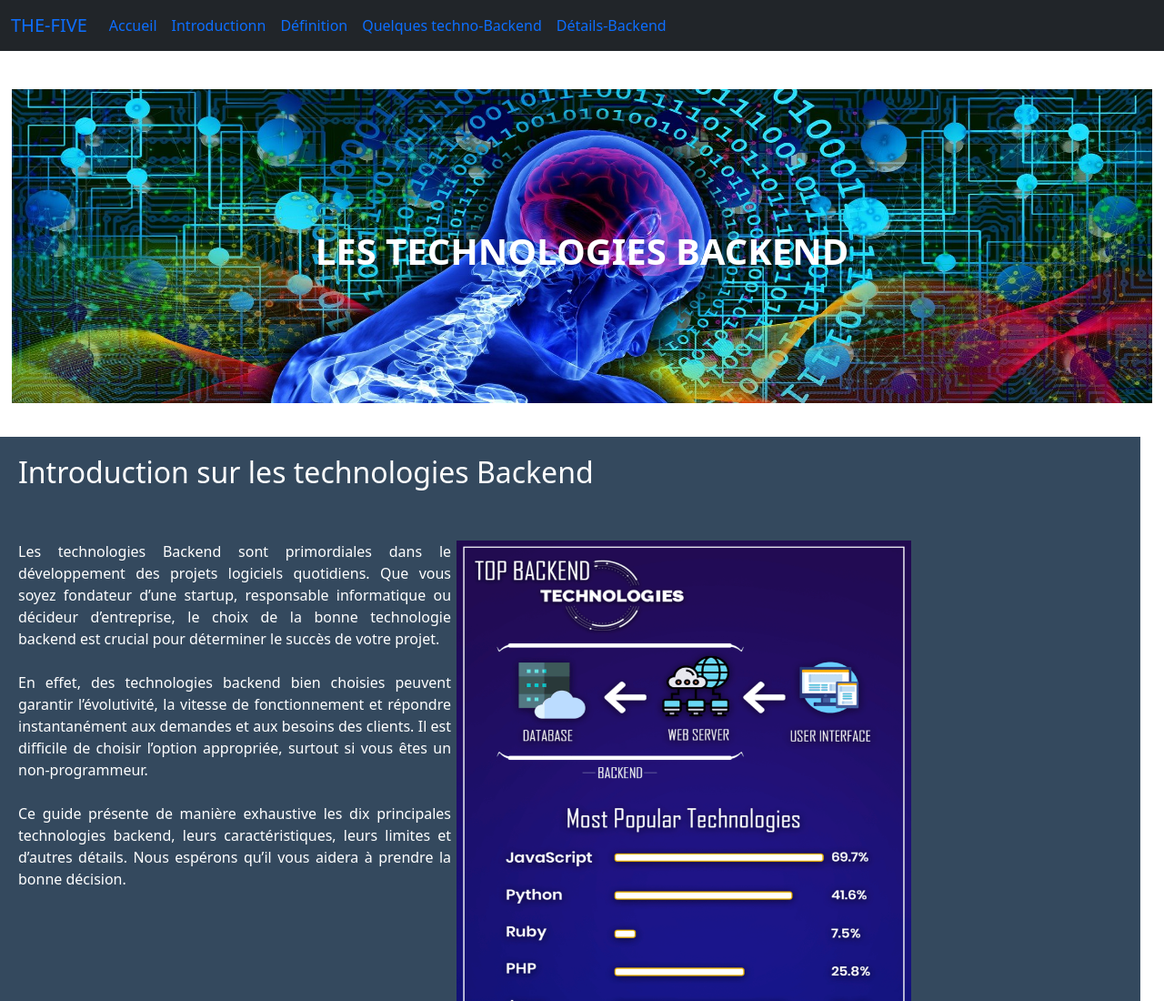
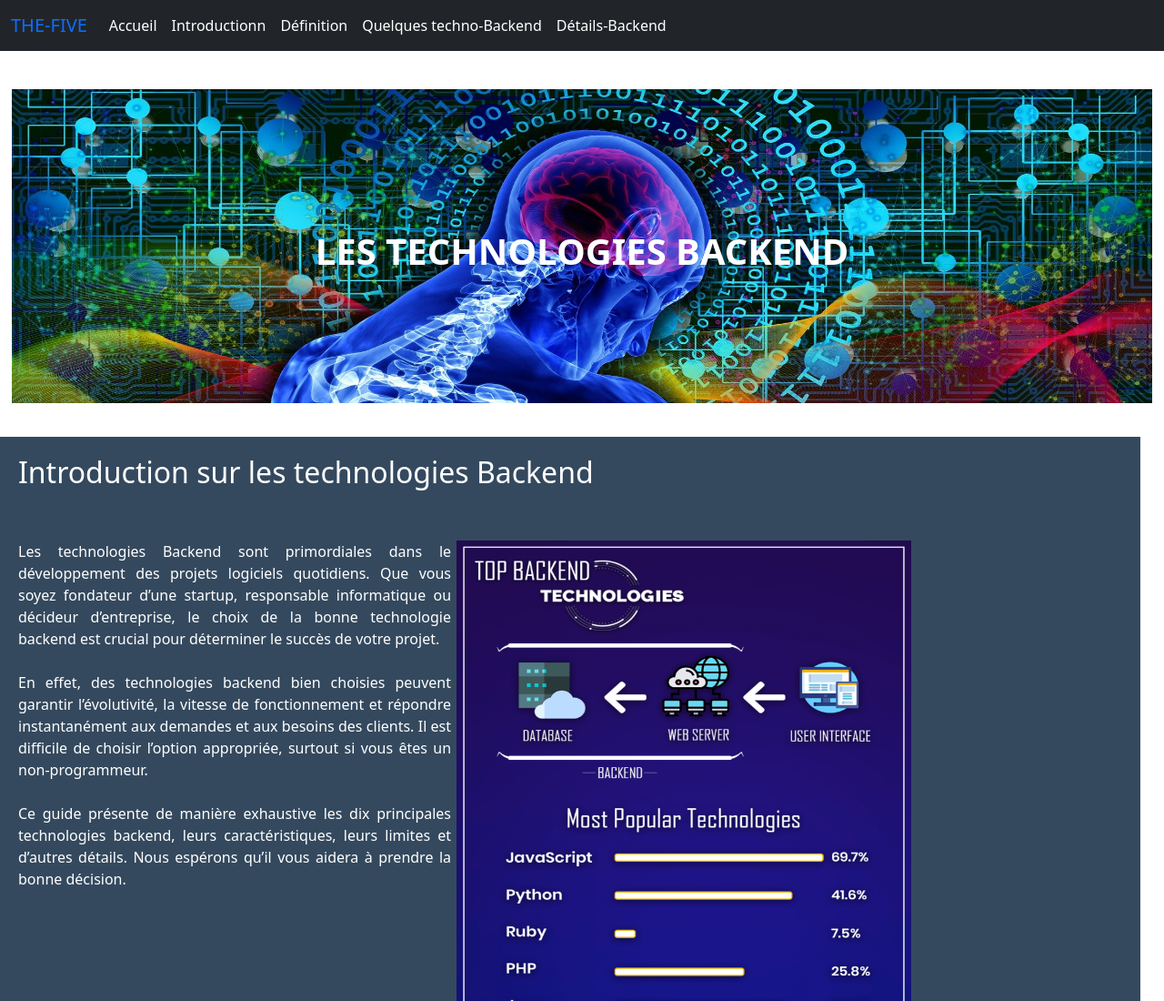
Before and after one commit to THE-FIVE01/tialao-veille-backend, a plain HTML site: page index.html in a window 1280 px wide. Shown: the top 1100 px of the page at 91% size. Drawn offline with nearby package versions, Linux system fonts and the light colour scheme.

Commit message:
Update project veille-backend tialao

```diff
--- a/index.html
+++ b/index.html
@@ -22,19 +22,19 @@
             <div class="collapse navbar-collapse" id="navbarSupportedContent">
                 <ul class="navbar-nav me-auto mb-2 mb-lg-0">
                     <li class="nav-item">
-                        <a class="nav-link active" aria-current="page" href="#">Accueil</a>
+                        <a class="nav-link active" aria-current="page" href="#" style="color: white;">Accueil</a>
                     </li>
                     <li class="nav-item">
-                        <a class="nav-link" href="#introduct">Introductionn</a>
+                        <a class="nav-link" href="#introduct" style="color: white;">Introductionn</a>
                     </li>
                     <li class="nav-item">
-                        <a class="nav-link" href="#def">Définition</a>
+                        <a class="nav-link" href="#def" style="color: white;">Définition</a>
                     </li>
                     <li class="nav-item">
-                        <a class="nav-link" href="#introduction3">Quelques techno-Backend</a>
+                        <a class="nav-link" href="#introduction3" style="color: white;">Quelques techno-Backend</a>
                     </li>
                     <li class="nav-item">
-                        <a class="nav-link" href="#details">Détails-Backend</a>
+                        <a class="nav-link" href="#details" style="color: white;">Détails-Backend</a>
                     </li>
                 </ul>
                 <!-- <form class="d-flex">
```
